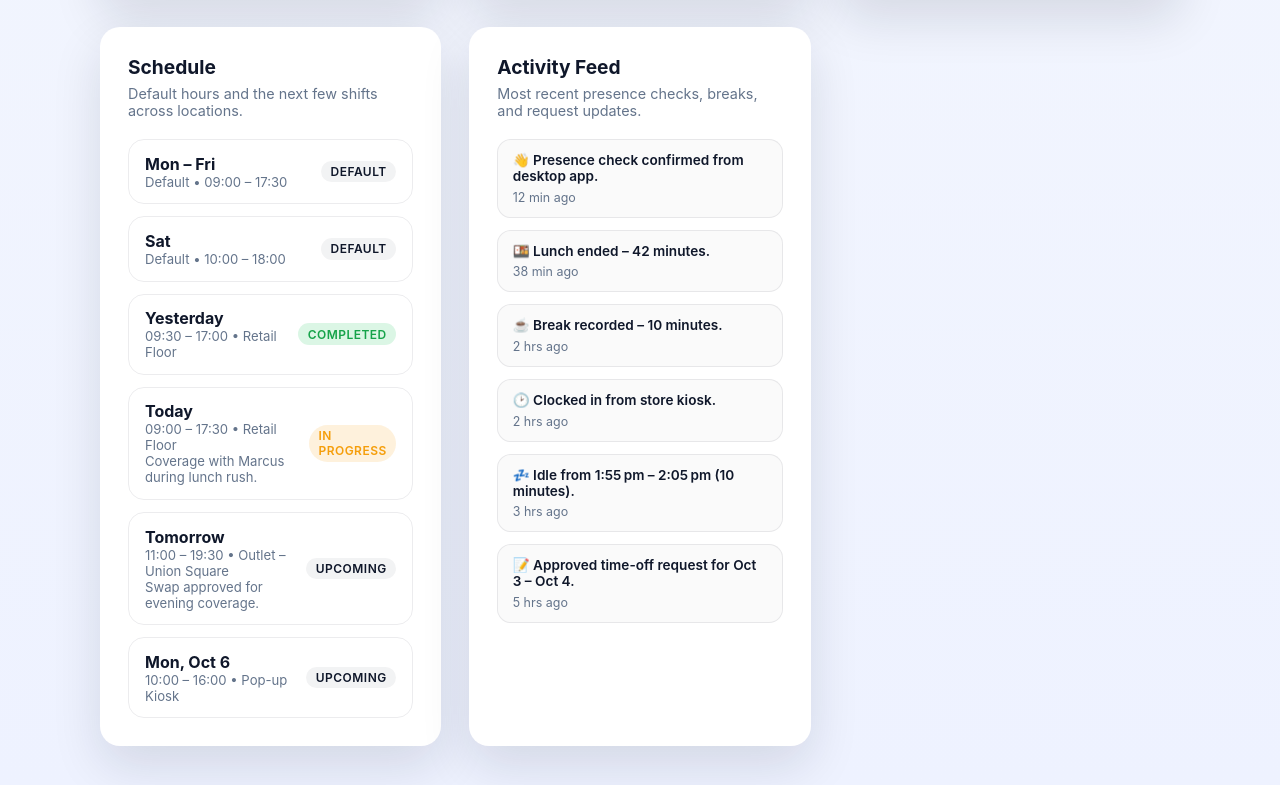
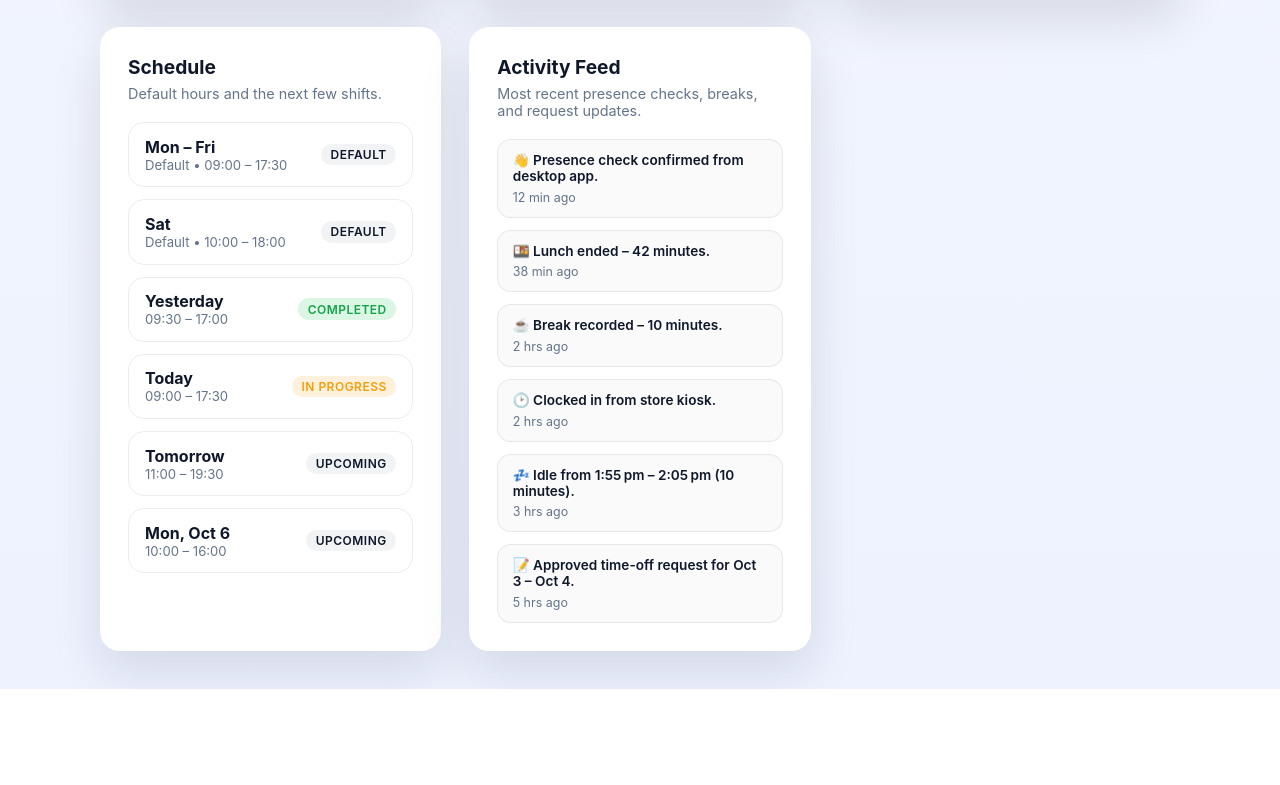
Before and after one commit to vt-ctyhp/attendance-system, a website with bundled scripts: page attendance-app/src/renderer/index.html in a window 1280 px wide. Shown: the part 1716-2501 px from the top of the page. After the commit the page ends 2405 px from the top, so only its background shows below. Built offline with nearby package versions, Linux system fonts and the light colour scheme.

Commit message:
Remove location and task labels from schedule

```diff
--- a/attendance-app/src/renderer/index.html
+++ b/attendance-app/src/renderer/index.html
@@ -671,7 +671,7 @@
           <header class="card__header">
             <div>
               <h2 class="card__title">Schedule</h2>
-              <p class="card__subtitle">Default hours and the next few shifts across locations.</p>
+              <p class="card__subtitle">Default hours and the next few shifts.</p>
             </div>
           </header>
           <div class="card__body">
--- a/attendance-app/src/renderer/index.ts
+++ b/attendance-app/src/renderer/index.ts
@@ -60,9 +60,7 @@ interface ScheduleEntry {
   label: string;
   start: string;
   end: string;
-  location: string;
   status: 'upcoming' | 'in_progress' | 'completed';
-  note?: string;
 }
 
 interface ActivityItem {
@@ -895,9 +893,7 @@ let state: AttendanceState = {
         label: 'Today',
         start: '09:00',
         end: '17:30',
-        location: 'Retail Floor',
-        status: 'in_progress',
-        note: 'Coverage with Marcus during lunch rush.'
+        status: 'in_progress'
       },
       {
         id: 'shift-tomorrow',
@@ -905,9 +901,7 @@ let state: AttendanceState = {
         label: 'Tomorrow',
         start: '11:00',
         end: '19:30',
-        location: 'Outlet – Union Square',
-        status: 'upcoming',
-        note: 'Swap approved for evening coverage.'
+        status: 'upcoming'
       },
       {
         id: 'shift-weekend',
@@ -915,7 +909,6 @@ let state: AttendanceState = {
         label: formatDayLabel(addDays(now, 3)),
         start: '10:00',
         end: '16:00',
-        location: 'Pop-up Kiosk',
         status: 'upcoming'
       },
       {
@@ -924,7 +917,6 @@ let state: AttendanceState = {
         label: 'Yesterday',
         start: '09:30',
         end: '17:00',
-        location: 'Retail Floor',
         status: 'completed'
       }
     ]
@@ -1244,7 +1236,7 @@ const renderHero = () => {
 };
 
 const renderSnapshot = () => {
-  dom.snapshotLabel.textContent = `${state.today.label} • ${state.user.location}`;
+  dom.snapshotLabel.textContent = state.today.label;
   dom.makeupProgress.textContent = `${state.makeUpCap.used} / ${state.makeUpCap.cap} make-up hours used`;
   dom.makeupProgress.title = `${Math.max(state.makeUpCap.cap - state.makeUpCap.used, 0)} hours remaining this month`;
 
@@ -1356,13 +1348,11 @@ const renderSchedule = () => {
       const timeLabel = `${entry.start} – ${entry.end}`;
       const statusClass =
         entry.status === 'completed' ? 'pill pill--approved' : entry.status === 'in_progress' ? 'pill pill--pending' : 'pill';
-      const noteRow = entry.note ? `<div class="schedule__meta">${escapeHtml(entry.note)}</div>` : '';
       return `
         <li class="schedule__item">
           <div>
             <strong>${escapeHtml(entry.label)}</strong>
-            <div class="schedule__meta">${escapeHtml(timeLabel)} • ${escapeHtml(entry.location)}</div>
-            ${noteRow}
+            <div class="schedule__meta">${escapeHtml(timeLabel)}</div>
           </div>
           <span class="${statusClass}">${escapeHtml(entry.status.replace('_', ' '))}</span>
         </li>
--- a/server/src/routes/appData.ts
+++ b/server/src/routes/appData.ts
@@ -208,16 +208,13 @@ const buildSchedule = (sessionStatus: ReturnType<typeof resolveSessionStatus>) =
         ? 'completed'
         : 'in_progress'
       : 'upcoming';
-    const note = index === 2 ? 'Inventory prep and visual refresh.' : undefined;
     return {
       id: `shift-${isoDate(date)}`,
       date: isoDate(date),
       label,
       start: index === 0 ? '09:00' : '11:00',
       end: index === 0 ? '17:30' : '19:00',
-      location: index % 2 === 0 ? 'Flagship Store' : 'Pop-up Kiosk',
-      status,
-      note
+      status
     };
   });
 
```
Also changed, not shown: server/dist/routes/appData.js.
